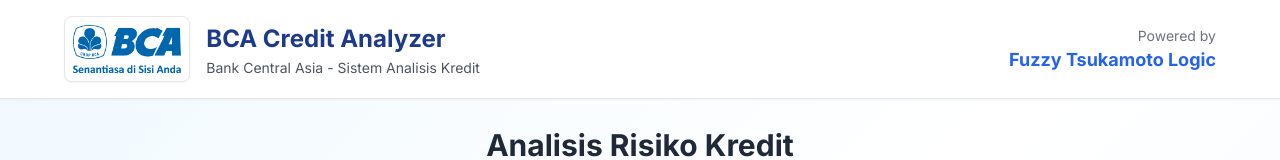
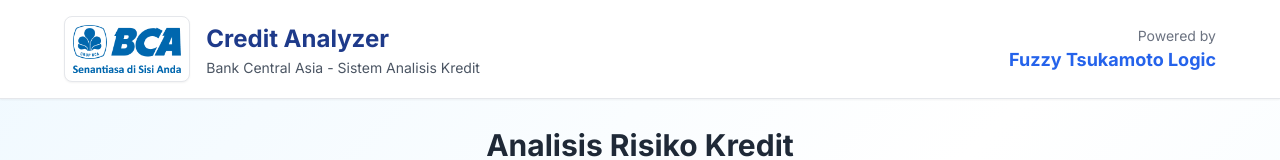
Before and after one commit to Lim018/BCA-Credit-Analyzer, a React (Create React App) app: page / in a window 1280 px wide. Shown: the top 160 px of the page. Built offline with nearby package versions, Linux system fonts and the light colour scheme.

Commit message:
update page

```diff
--- a/src/App.js
+++ b/src/App.js
@@ -517,7 +517,7 @@
                   />
                 </div>
                 <div>
-                  <h1 className="text-2xl font-bold text-blue-900">BCA Credit Analyzer</h1>
+                  <h1 className="text-2xl font-bold text-blue-900">Credit Analyzer</h1>
                   <p className="text-sm text-gray-600">Bank Central Asia - Sistem Analisis Kredit</p>
                 </div>
               </div>
@@ -778,7 +778,7 @@
                 />
               </div>
               <div>
-                <h1 className="text-2xl font-bold text-blue-900">BCA Credit Analyzer</h1>
+                <h1 className="text-2xl font-bold text-blue-900">Credit Analyzer</h1>
                 <p className="text-sm text-gray-600">Bank Central Asia - Sistem Analisis Kredit</p>
               </div>
             </div>
```
